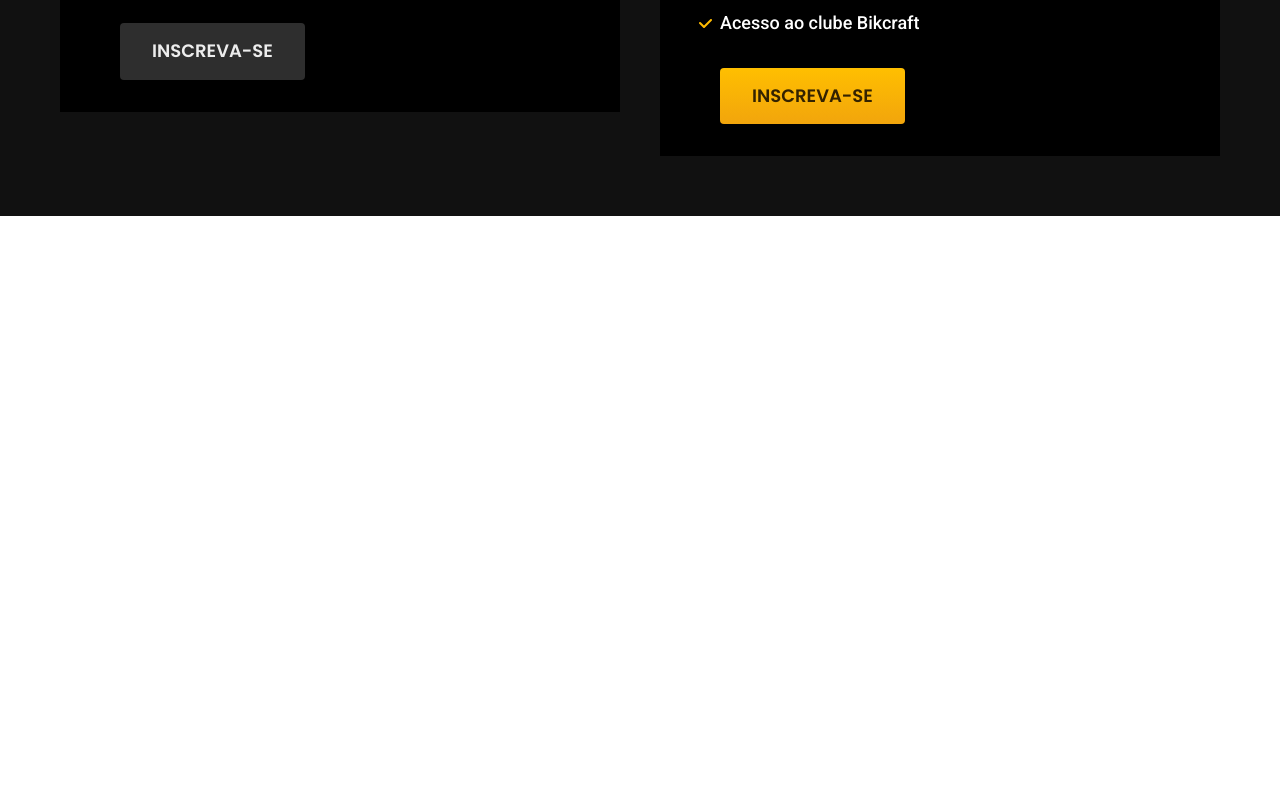
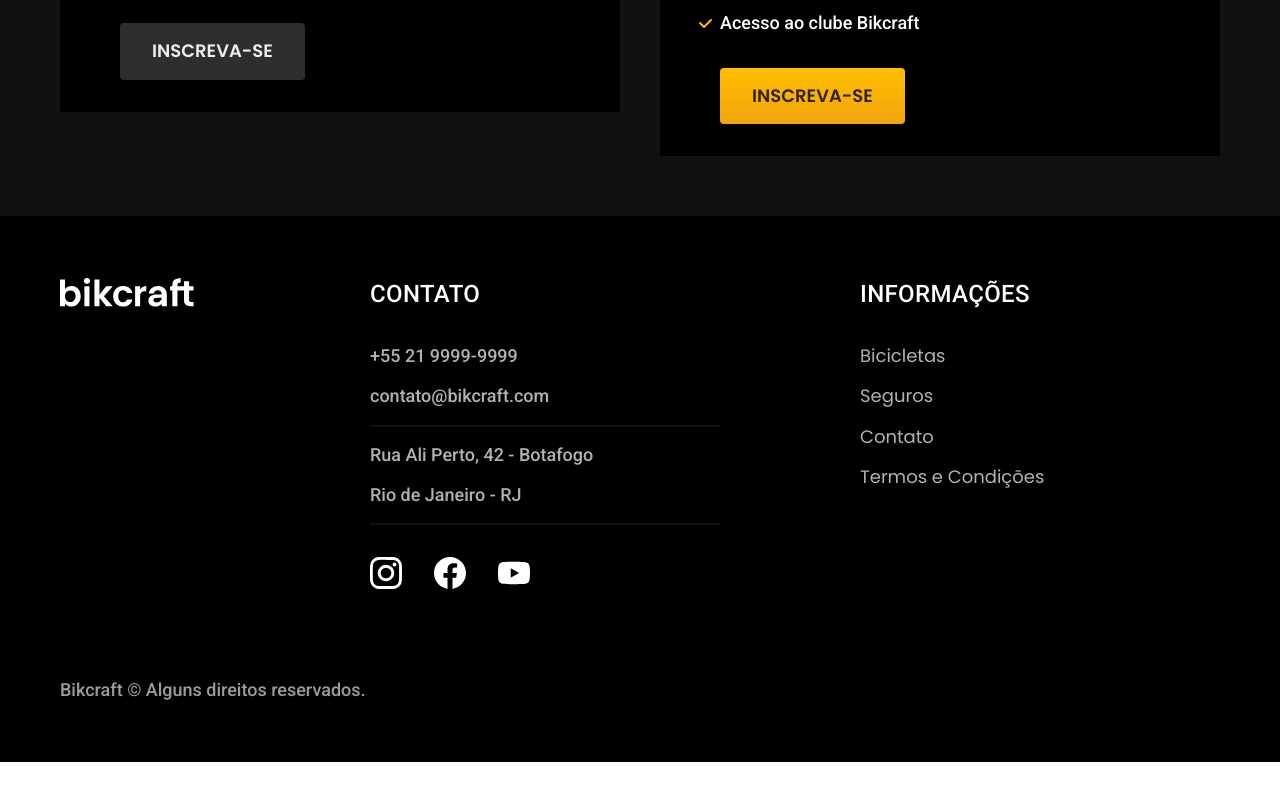
Before and after one commit to LucasSilva010/bikcraft, a plain HTML site: page index.html in a window 1280 px wide. Shown: the part 4331-5131 px from the top of the page. After the commit the page ends 5093 px from the top, so only its background shows below. Drawn offline with Linux system fonts and the light colour scheme.

Commit message:
Implementação do footer. Conclusão da home

```diff
--- /dev/null
+++ b/css/global/footer.css
@@ -0,0 +1,65 @@
+.footer-bg {
+  background-color: var(--cor-12);
+}
+
+.footer {
+  display: grid;
+  grid-template-columns: 3fr 5fr 4fr;
+  gap: 40px;
+  padding-top: 60px;
+  padding-bottom: 60px;
+}
+
+.footer h3 {
+  margin-bottom: 32px;
+}
+
+.footer-contato ul {
+  margin-bottom: 32px;
+}
+
+.footer li {
+  margin-bottom: 16px;
+}
+
+.footer-contato li:nth-child(even):after {
+  content: "";
+  display: block;
+  max-width: 350px;
+  height: 2px;
+  background: var(--cor-11);
+  margin-top: 16px;
+}
+
+.footer-redes {
+  display: flex;
+  gap: 32px;
+}
+
+.footer a:hover {
+  color: var(--cor-0);
+}
+
+.footer-copy {
+  grid-column: 1 / -1;
+  margin-top: 49px;
+}
+
+@media (max-width: 800px) {
+  .footer > img {
+    display: none;
+  }
+  .footer {
+    grid-template-columns: 1fr 1fr;
+  }
+}
+
+@media (max-width: 600px) {
+  .footer {
+    grid-template-columns: 1fr;
+    gap: 60px;
+  }
+  .footer-copy {
+    margin-top: 0px;
+  }
+}
--- a/css/global/global.css
+++ b/css/global/global.css
@@ -5,7 +5,6 @@
 }
 
 body {
-  padding-bottom: 600px;
   color: #111111;
 }
 
--- a/css/home/depoimento.css
+++ b/css/home/depoimento.css
@@ -53,5 +53,4 @@
     padding: 40px 20px;
     justify-self: center;
   }
-
 }
--- a/css/style.css
+++ b/css/style.css
@@ -3,6 +3,7 @@
 @import url('./utilidades/cores.css');
 
 @import url('./global/header.css');
+@import url('./global/footer.css');
 
 /* utilidades */
 @import url('./utilidades/componentes.css');
--- a/index.html
+++ b/index.html
@@ -156,6 +156,44 @@
       </div>
     </div>
   </article>
+
+  <footer class="footer-bg">
+    <div class="footer container">
+      <img src="./img/bikcraft.svg" alt="">
+      <div class="footer-contato">
+        <h3 class="font-2-l-b cor-0">Contato</h3>
+        <ul class="font-2-m cor-5">
+          <li><a href="tel:+552199999999">+55 21 9999-9999</a></li> <!-- O valor "tel:" faz com que, caso o usuário esteja em um celular, ao clicar no link, automaticamente abrirá o aplicativo de telefone e ligará para o número (não a forma oficial, mas funciona em muitos celulares) -->
+          <li><a href="mailto:+552199999999">contato@bikcraft.com</a></li> <!-- O valor "mailto:" faz com que, caso o usuário esteja em um celular, ao clicar no link, automaticamente abrirá o aplicativo de email(não a forma oficial, mas funciona em muitos celulares) -->
+          <li>Rua Ali Perto, 42 - Botafogo</li>
+          <li>Rio de Janeiro - RJ</li>
+        </ul>
+        <div class="footer-redes">
+          <a href="./">
+            <img src="./img/redes/instagram.svg" alt="instagram">
+          </a>
+          <a href="./">
+            <img src="./img/redes/facebook.svg" alt="Facebook">
+          </a>
+          <a href="./">
+            <img src="./img/redes/youtube.svg" alt="Youtube">
+          </a>
+        </div>
+      </div>
+      <div class="footer-informacoes">
+        <h3 class="font-2-l-b cor-0">Informações</h3>
+        <nav>
+          <ul class="font-1-m cor-5">
+            <li><a href="./bicicletas.html">Bicicletas</a></li>
+            <li><a href="./seguros.html">Seguros</a></li>
+            <li><a href="./contato.html">Contato</a></li>
+            <li><a href="./termos.html">Termos e Condições</a></li>
+          </ul>
+        </nav>
+      </div>
+      <p class="footer-copy font-2-m cor-6">Bikcraft © Alguns direitos reservados.</p>
+    </div>
+  </footer>
 </body>
 
 </html>
```
